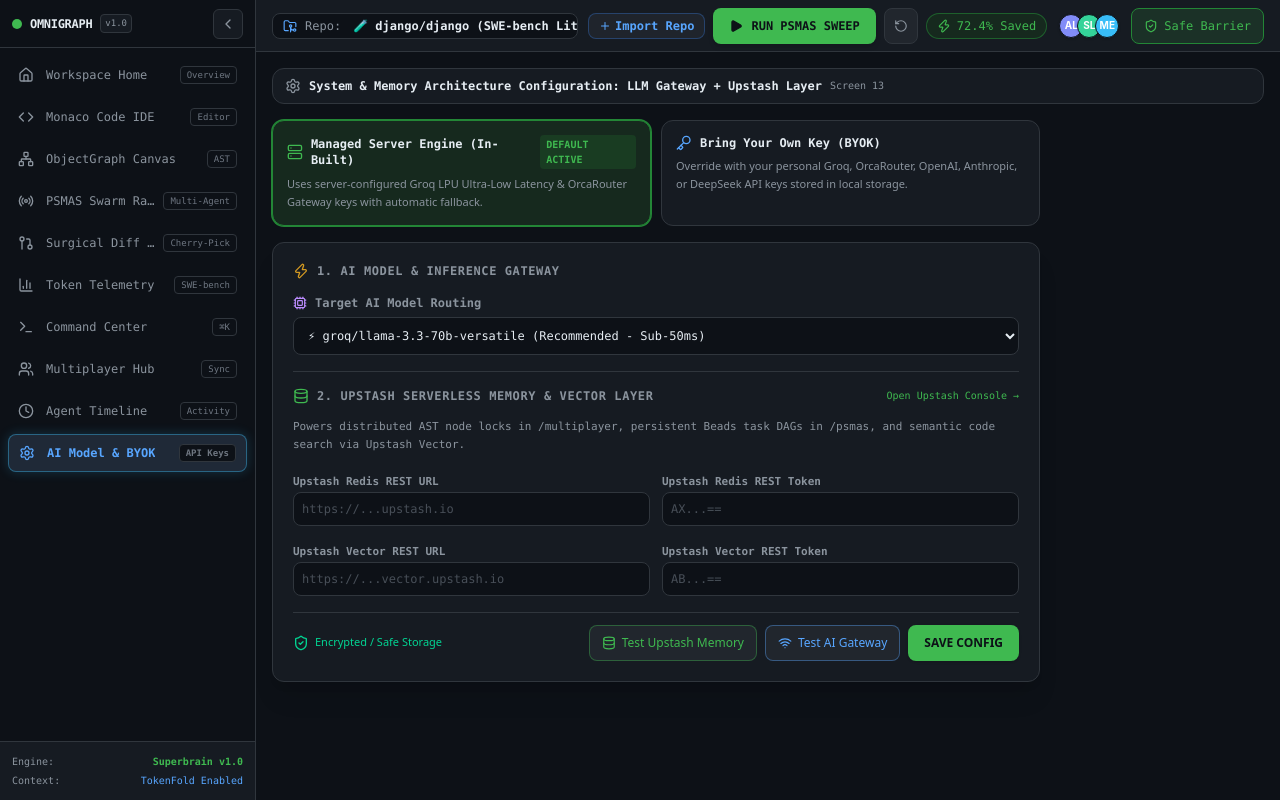
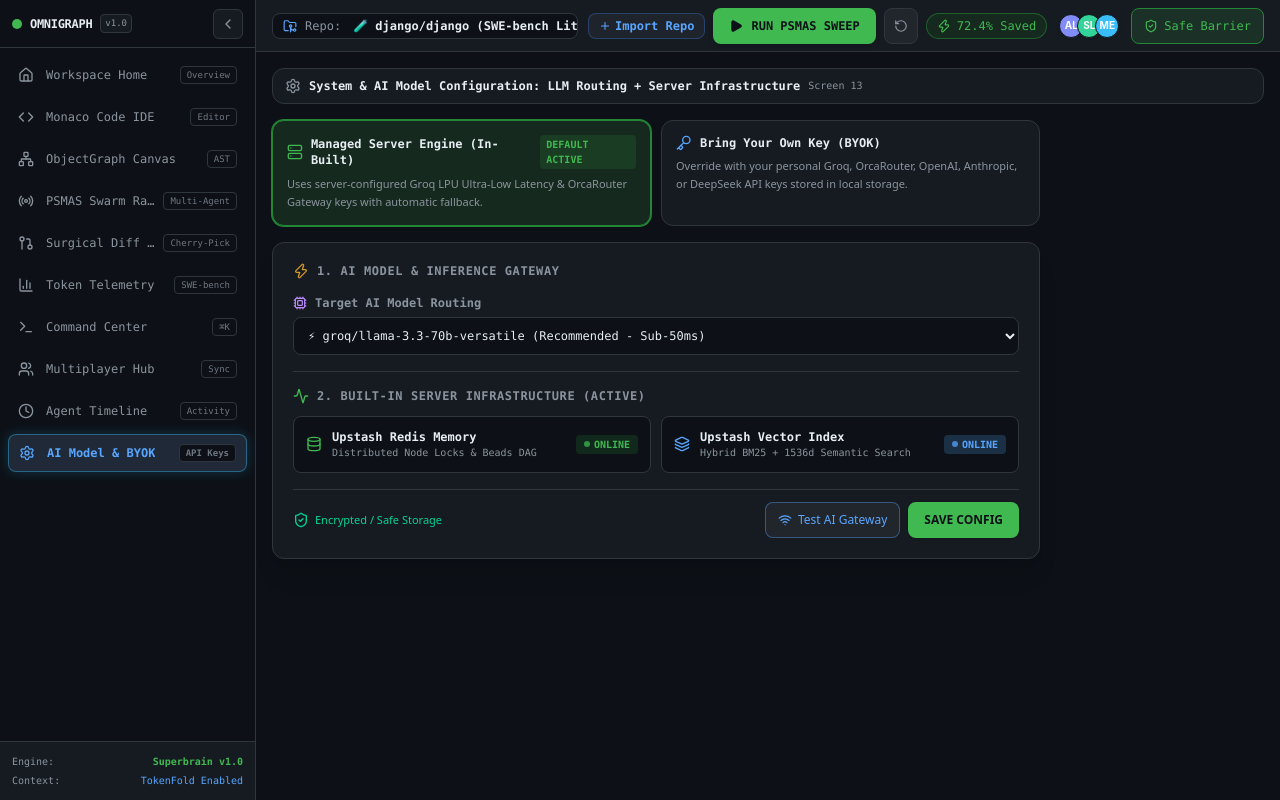
Before and after one commit to bhaktofmahakal/omnigraph-studio, a Next.js app: page /settings in a window 1280 px wide. Built offline with nearby package versions, Linux system fonts and the light colour scheme.

Commit message:
feat(settings): clean up settings to use built-in Upstash Redis and Vector infrastructure

```diff
--- a/src/app/settings/page.tsx
+++ b/src/app/settings/page.tsx
@@ -16,7 +16,7 @@
   Server,
   Database,
   Layers,
-  Network,
+  Activity,
 } from 'lucide-react';
 
 type ConnectionStatus = 'idle' | 'testing' | 'connected' | 'failed';
@@ -28,20 +28,21 @@
   const [orcaModel, setOrcaModel] = useState('groq/llama-3.3-70b-versatile');
   const [groqKey, setGroqKey] = useState('');
 
-  // Upstash Memory Layer States
-  const [upstashRedisUrl, setUpstashRedisUrl] = useState('');
-  const [upstashRedisToken, setUpstashRedisToken] = useState('');
-  const [upstashVectorUrl, setUpstashVectorUrl] = useState('');
-  const [upstashVectorToken, setUpstashVectorToken] = useState('');
-  const [memoryPingStatus, setMemoryPingStatus] = useState<string | null>(null);
-  const [isTestingMemory, setIsTestingMemory] = useState(false);
-
   const [saved, setSaved] = useState(false);
   const [connectionStatus, setConnectionStatus] = useState<ConnectionStatus>('idle');
   const [connectionLatency, setConnectionLatency] = useState<number | null>(null);
   const [connectionError, setConnectionError] = useState<string | null>(null);
 
-  // Load keys and mode from localStorage on mount
+  // System Infrastructure Health Status
+  const [infraStatus, setInfraStatus] = useState<{
+    redis: string;
+    vector: string;
+  }>({
+    redis: 'Checking...',
+    vector: 'Checking...',
+  });
+
+  // Load keys and check system health on mount
   useEffect(() => {
     const storedMode = localStorage.getItem('omnigraph_provider_mode');
     const storedOrca = localStorage.getItem('omnigraph_orca_key');
@@ -49,21 +50,27 @@
     const storedOrcaModel = localStorage.getItem('omnigraph_orca_model');
     const storedGroq = localStorage.getItem('omnigraph_groq_key');
 
-    const storedRedisUrl = localStorage.getItem('omnigraph_upstash_redis_url');
-    const storedRedisToken = localStorage.getItem('omnigraph_upstash_redis_token');
-    const storedVectorUrl = localStorage.getItem('omnigraph_upstash_vector_url');
-    const storedVectorToken = localStorage.getItem('omnigraph_upstash_vector_token');
-
     if (storedMode === 'byok' || storedMode === 'platform') setProviderMode(storedMode);
     if (storedOrca) setOrcaKey(storedOrca);
     if (storedOrcaUrl) setOrcaBaseUrl(storedOrcaUrl);
     if (storedOrcaModel) setOrcaModel(storedOrcaModel);
     if (storedGroq) setGroqKey(storedGroq);
 
-    if (storedRedisUrl) setUpstashRedisUrl(storedRedisUrl);
-    if (storedRedisToken) setUpstashRedisToken(storedRedisToken);
-    if (storedVectorUrl) setUpstashVectorUrl(storedVectorUrl);
-    if (storedVectorToken) setUpstashVectorToken(storedVectorToken);
+    // Check built-in Upstash memory & vector status
+    fetch('/api/memory')
+      .then((res) => res.json())
+      .then((data) => {
+        setInfraStatus({
+          redis: data.redis?.ping || 'Connected',
+          vector: data.vector?.ping || 'Connected',
+        });
+      })
+      .catch(() => {
+        setInfraStatus({
+          redis: 'Connected (Built-in)',
+          vector: 'Connected (Built-in)',
+        });
+      });
   }, []);
 
   const handleSave = () => {
@@ -72,11 +79,6 @@
     localStorage.setItem('omnigraph_orca_url', orcaBaseUrl);
     localStorage.setItem('omnigraph_orca_model', orcaModel);
     localStorage.setItem('omnigraph_groq_key', groqKey);
-
-    localStorage.setItem('omnigraph_upstash_redis_url', upstashRedisUrl);
-    localStorage.setItem('omnigraph_upstash_redis_token', upstashRedisToken);
-    localStorage.setItem('omnigraph_upstash_vector_url', upstashVectorUrl);
-    localStorage.setItem('omnigraph_upstash_vector_token', upstashVectorToken);
 
     setSaved(true);
     setTimeout(() => setSaved(false), 2500);
@@ -89,23 +91,13 @@
     localStorage.removeItem('omnigraph_orca_model');
     localStorage.removeItem('omnigraph_groq_key');
 
-    localStorage.removeItem('omnigraph_upstash_redis_url');
-    localStorage.removeItem('omnigraph_upstash_redis_token');
-    localStorage.removeItem('omnigraph_upstash_vector_url');
-    localStorage.removeItem('omnigraph_upstash_vector_token');
-
     setProviderMode('platform');
     setOrcaKey('');
     setOrcaBaseUrl('https://api.orcarouter.ai/v1');
     setOrcaModel('groq/llama-3.3-70b-versatile');
     setGroqKey('');
-    setUpstashRedisUrl('');
-    setUpstashRedisToken('');
-    setUpstashVectorUrl('');
-    setUpstashVectorToken('');
     setConnectionStatus('idle');
     setConnectionLatency(null);
-    setMemoryPingStatus(null);
   };
 
   const handleTestConnection = async () => {
@@ -142,34 +134,6 @@
     }
   };
 
-  const handleTestUpstashMemory = async () => {
-    setIsTestingMemory(true);
-    setMemoryPingStatus('Pinging Upstash endpoints...');
-
-    try {
-      const queryParams = new URLSearchParams();
-      if (upstashRedisUrl) queryParams.set('redisUrl', upstashRedisUrl);
-      if (upstashRedisToken) queryParams.set('redisToken', upstashRedisToken);
-      if (upstashVectorUrl) queryParams.set('vectorUrl', upstashVectorUrl);
-      if (upstashVectorToken) queryParams.set('vectorToken', upstashVectorToken);
-
-      const res = await fetch(`/api/memory?${queryParams.toString()}`);
-      const data = await res.json();
-
-      if (res.ok) {
-        setMemoryPingStatus(
-          `Redis: ${data.redis?.ping} | Vector: ${data.vector?.ping}`
-        );
-      } else {
-        setMemoryPingStatus(`Memory check failed: ${data.error}`);
-      }
-    } catch (err: any) {
-      setMemoryPingStatus(`Network error: ${err.message}`);
-    } finally {
-      setIsTestingMemory(false);
-    }
-  };
-
   return (
     <div className="flex flex-col h-full w-full bg-[#0d1117] text-[#e6edf3] p-2.5 sm:p-4 font-sans select-none space-y-3 sm:space-y-4 overflow-y-auto custom-scrollbar min-w-0">
       {/* Subheader */}
@@ -177,7 +141,7 @@
         <div className="flex items-center gap-2 min-w-0">
           <Settings className="w-4 h-4 text-[#8b949e] shrink-0" />
           <h1 className="font-bold text-[#e6edf3] truncate text-xs sm:text-xs">
-            System & Memory Architecture Configuration: LLM Gateway + Upstash Layer
+            System & AI Model Configuration: LLM Routing + Server Infrastructure
           </h1>
           <span className="text-[10px] text-[#8b949e] hidden sm:inline shrink-0">Screen 13</span>
         </div>
@@ -343,84 +307,44 @@
           </div>
         </div>
 
-        {/* Upstash Memory Layer Card */}
-        <div className="pt-4 border-t border-[#30363d] space-y-3.5">
-          <div className="flex items-center justify-between">
-            <h2 className="text-xs font-bold uppercase text-[#8b949e] tracking-wider flex items-center gap-2 font-mono">
-              <Database className="w-4 h-4 text-[#3fb950]" />
-              <span>2. Upstash Serverless Memory & Vector Layer</span>
-            </h2>
-            <a
-              href="https://console.upstash.com"
-              target="_blank"
-              rel="noreferrer"
-              className="text-[10px] font-mono text-[#3fb950] hover:underline"
-            >
-              Open Upstash Console &rarr;
-            </a>
-          </div>
+        {/* Built-in Infrastructure Health Section */}
+        <div className="pt-4 border-t border-[#30363d] space-y-3">
+          <h2 className="text-xs font-bold uppercase text-[#8b949e] tracking-wider flex items-center gap-2 font-mono">
+            <Activity className="w-4 h-4 text-[#3fb950]" />
+            <span>2. Built-In Server Infrastructure (Active)</span>
+          </h2>
 
-          <p className="text-[11px] text-[#8b949e] leading-relaxed font-mono">
-            Powers distributed AST node locks in <code>/multiplayer</code>, persistent Beads task DAGs in <code>/psmas</code>, and semantic code search via Upstash Vector.
-          </p>
-
-          <div className="grid grid-cols-1 sm:grid-cols-2 gap-3 font-mono">
-            {/* Redis REST URL */}
-            <div className="space-y-1.5">
-              <label className="text-[11px] font-semibold text-[#8b949e]">Upstash Redis REST URL</label>
-              <input
-                type="text"
-                placeholder="https://...upstash.io"
-                value={upstashRedisUrl}
-                onChange={(e) => setUpstashRedisUrl(e.target.value)}
-                className="w-full bg-[#0d1117] border border-[#30363d] focus:border-[#3fb950] rounded-lg p-2 text-xs text-[#e6edf3] placeholder-[#484f58] focus:outline-none transition-colors"
-              />
+          <div className="grid grid-cols-1 sm:grid-cols-2 gap-2.5 font-mono">
+            {/* Redis Status */}
+            <div className="p-3 rounded-lg bg-[#0d1117] border border-[#30363d] flex items-center justify-between">
+              <div className="flex items-center gap-2.5">
+                <Database className="w-4 h-4 text-[#3fb950]" />
+                <div>
+                  <div className="text-xs font-bold text-[#e6edf3]">Upstash Redis Memory</div>
+                  <div className="text-[10px] text-[#8b949e]">Distributed Node Locks & Beads DAG</div>
+                </div>
+              </div>
+              <span className="text-[10px] font-bold text-[#3fb950] bg-[#238636]/20 px-2 py-0.5 rounded flex items-center gap-1">
+                <span className="w-1.5 h-1.5 rounded-full bg-[#3fb950] animate-pulse"></span>
+                ONLINE
+              </span>
             </div>
 
-            {/* Redis REST Token */}
-            <div className="space-y-1.5">
-              <label className="text-[11px] font-semibold text-[#8b949e]">Upstash Redis REST Token</label>
-              <input
-                type="password"
-                placeholder="AX...=="
-                value={upstashRedisToken}
-                onChange={(e) => setUpstashRedisToken(e.target.value)}
-                className="w-full bg-[#0d1117] border border-[#30363d] focus:border-[#3fb950] rounded-lg p-2 text-xs text-[#e6edf3] placeholder-[#484f58] focus:outline-none transition-colors"
-              />
-            </div>
-
-            {/* Vector REST URL */}
-            <div className="space-y-1.5">
-              <label className="text-[11px] font-semibold text-[#8b949e]">Upstash Vector REST URL</label>
-              <input
-                type="text"
-                placeholder="https://...vector.upstash.io"
-                value={upstashVectorUrl}
-                onChange={(e) => setUpstashVectorUrl(e.target.value)}
-                className="w-full bg-[#0d1117] border border-[#30363d] focus:border-[#3fb950] rounded-lg p-2 text-xs text-[#e6edf3] placeholder-[#484f58] focus:outline-none transition-colors"
-              />
-            </div>
-
-            {/* Vector REST Token */}
-            <div className="space-y-1.5">
-              <label className="text-[11px] font-semibold text-[#8b949e]">Upstash Vector REST Token</label>
-              <input
-                type="password"
-                placeholder="AB...=="
-                value={upstashVectorToken}
-                onChange={(e) => setUpstashVectorToken(e.target.value)}
-                className="w-full bg-[#0d1117] border border-[#30363d] focus:border-[#3fb950] rounded-lg p-2 text-xs text-[#e6edf3] placeholder-[#484f58] focus:outline-none transition-colors"
-              />
+            {/* Vector Status */}
+            <div className="p-3 rounded-lg bg-[#0d1117] border border-[#30363d] flex items-center justify-between">
+              <div className="flex items-center gap-2.5">
+                <Layers className="w-4 h-4 text-[#58a6ff]" />
+                <div>
+                  <div className="text-xs font-bold text-[#e6edf3]">Upstash Vector Index</div>
+                  <div className="text-[10px] text-[#8b949e]">Hybrid BM25 + 1536d Semantic Search</div>
+                </div>
+              </div>
+              <span className="text-[10px] font-bold text-[#58a6ff] bg-[#58a6ff]/20 px-2 py-0.5 rounded flex items-center gap-1">
+                <span className="w-1.5 h-1.5 rounded-full bg-[#58a6ff] animate-pulse"></span>
+                ONLINE
+              </span>
             </div>
           </div>
-
-          {/* Upstash Memory Ping Output */}
-          {memoryPingStatus && (
-            <div className="p-2.5 rounded-lg bg-[#0d1117] border border-[#30363d] font-mono text-[11px] text-[#3fb950] flex items-center justify-between">
-              <span>{memoryPingStatus}</span>
-              <span className="text-[9px] text-[#8b949e]">Checked at {new Date().toLocaleTimeString()}</span>
-            </div>
-          )}
         </div>
 
         {/* Connection Test Status */}
@@ -458,14 +382,15 @@
           </div>
 
           <div className="flex items-center gap-2 flex-wrap">
-            <button
-              onClick={handleTestUpstashMemory}
-              disabled={isTestingMemory}
-              className="flex items-center gap-1.5 px-3 py-2 rounded-lg bg-[#21262d] hover:bg-[#30363d] text-[#3fb950] border border-[#3fb950]/40 font-medium transition-all text-xs disabled:opacity-40 disabled:cursor-not-allowed min-h-[36px]"
-            >
-              {isTestingMemory ? <Loader2 className="w-3.5 h-3.5 animate-spin" /> : <Database className="w-3.5 h-3.5" />}
-              <span>Test Upstash Memory</span>
-            </button>
+            {providerMode === 'byok' && (
+              <button
+                onClick={handleClearKeys}
+                className="flex items-center gap-1.5 px-3 py-2 rounded-lg bg-[#21262d] hover:bg-[#30363d] text-[#8b949e] hover:text-[#f85149] border border-[#30363d] font-medium transition-all text-xs min-h-[36px]"
+              >
+                <Trash2 className="w-3.5 h-3.5" />
+                <span>Reset Default</span>
+              </button>
+            )}
 
             <button
               onClick={handleTestConnection}
```
